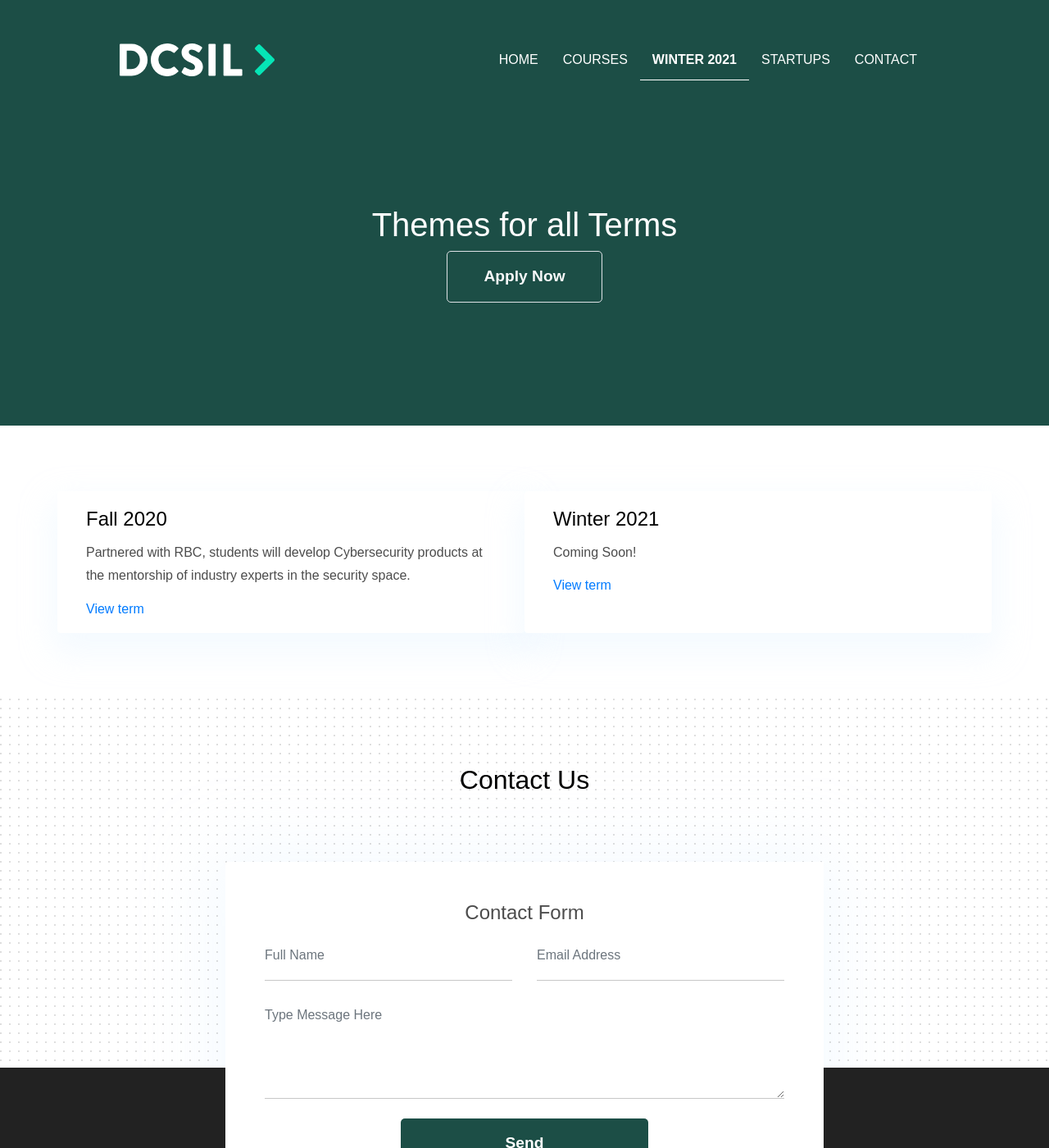
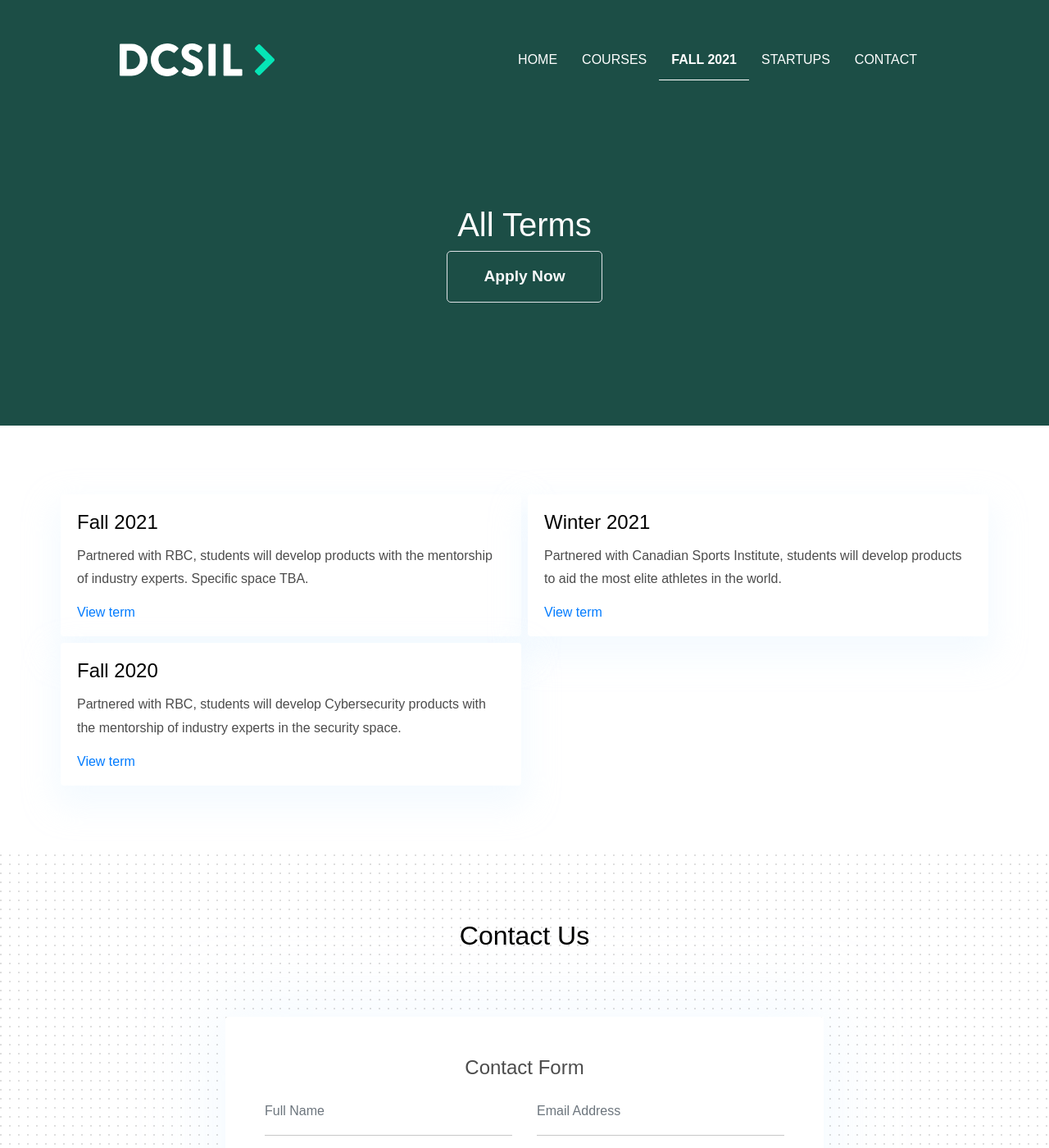
Before and after one commit to dcsil/website, a Jekyll site: the page built from _pages/term/terms.html, in a window 1280 px wide and 1400 px high. Shown: the whole window at 82% size. Built offline with Jekyll 4.4.1, drawn with Linux system fonts in a browser that asks for light colours.

Commit message:
Add Fall 2021 outline

```diff
--- a/_data/settings.yml
+++ b/_data/settings.yml
@@ -12,12 +12,12 @@ address: 2nd Floor, Gerstein Science Information Centre, 9 King's College Circle
 copyright: Copyright &copy; 2020
 
 theme:
-  term: Winter 2021
-  link: '/winter-2021'
+  term: Fall 2021
+  link: '/fall-2021'
 
 menu:
   - {name: 'Courses', link: '/student-courses', active: 'course' }
-  - {name: 'Winter 2021', link: '/winter-2021' , active: 'term' }
+  - {name: 'Fall 2021', link: '/fall-2021' , active: 'term' }
   - {name: 'Startups', link: '/startups', active: 'startups' }
   - {name: 'Contact', link: '/contact', active: 'contact' }
 
--- a/_layouts/page.html
+++ b/_layouts/page.html
@@ -12,8 +12,10 @@ layout: default
         {% endif %}
         <h1 class="text-white font-tertiary">{{ page.title }}</h1>
         {% if page.description %}<p class="lead text-white font-tertiary">{{ page.description }}</p>{% endif %}
-        {% if page.link %}
+        {% if page.link and page.link.href %}
           <a href="{{ page.link.href }}" class="btn btn-outline-light border">{{ page.link.text }}</a>
+        {% else if page.link and page.link.text %}
+          <span class="btn btn-outline-light disabled border">{{ page.link.text }}</span>
         {% endif %}
       </div>
     </div>
--- a/_pages/term/fall-2020.html
+++ b/_pages/term/fall-2020.html
@@ -1,9 +1,10 @@
 ---
 title: Fall 2020
 layout: page
+date: 2020.1
 type: 'term'
 active: 'term'
-excerpt: Partnered with RBC, students will develop Cybersecurity products at the mentorship of industry experts in the security space.
+excerpt: Partnered with RBC, students will develop Cybersecurity products with the mentorship of industry experts in the security space.
 link:
   text: "Apply Now"
   href: "https://drive.google.com/file/d/1voK_i_YBlnL3rG6t3EuPBpZhdLapAU5t/view?usp=sharing"
--- /dev/null
+++ b/_pages/term/fall-2021.html
@@ -0,0 +1,13 @@
+---
+title: Fall 2021
+layout: page
+date: 2021.1
+type: 'term'
+active: 'term'
+excerpt: Partnered with RBC, students will develop products with the mentorship of industry experts. Specific space TBA.
+link:
+  text: "Coming soon!"
+---
+
+{% capture content %}{% include terms/fall-2021.md %}{% endcapture %}
+{% include layouts/markdown_content.html content=content %}
--- a/_pages/term/terms.html
+++ b/_pages/term/terms.html
@@ -1,5 +1,5 @@
 ---
-title: Themes for all Terms
+title: All Terms
 layout: page
 active: 'term'
 link:
@@ -7,15 +7,13 @@ link:
   href: "https://drive.google.com/file/d/1voK_i_YBlnL3rG6t3EuPBpZhdLapAU5t/view?usp=sharing"
 ---
 
-
-
 <section class="section">
   <div class="container">
     <div class="row">
-      {% assign term_files = site.pages | where: "type", "term" %}
+      {% assign term_files = site.pages | where: "type", "term" | sort: 'date' | reverse %}
       {% for term in term_files %}
-        <article class="card shadow col-12 col-md-6">
-          <img class="rounded card-img-top" src="{{ post.image | relative_url }}" alt="{{ post.title }}">
+        <div class="col-12 col-md-6 p-1">
+          <article class="card shadow">
             <div class="card-body">
               <h4 class="card-title">
                 {{ term.title }}
@@ -24,6 +22,7 @@ link:
               <a href="{{ term.url | relative_url }}">View term</a>
             </div>
           </article>
+        </div>
       {% endfor %}
     </div>
   </div>
--- a/_pages/term/winter-2021.html
+++ b/_pages/term/winter-2021.html
@@ -1,9 +1,10 @@
 ---
 title: Winter 2021
 layout: page
+date: 2021.0
 type: 'term'
 active: 'term'
-excerpt: Coming Soon!
+excerpt: Partnered with Canadian Sports Institute, students will develop products to aid the most elite athletes in the world.
 link:
   text: "Apply Now"
   href: "https://drive.google.com/file/d/1voK_i_YBlnL3rG6t3EuPBpZhdLapAU5t/view?usp=sharing"
```
Also changed, not shown: _includes/terms/fall-2021.md (added, +13 -0 lines). Lines whose indentation alone changed are shown as unchanged.
